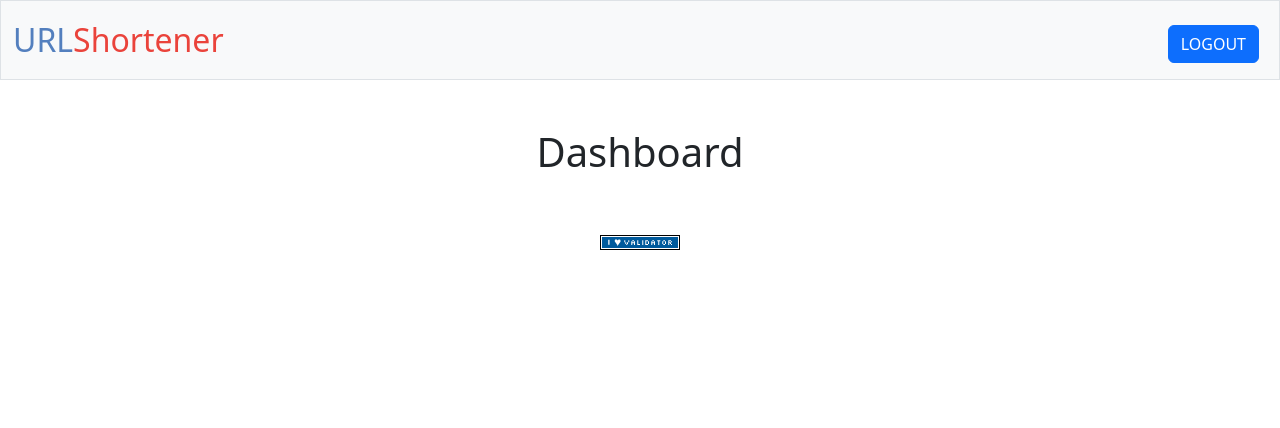
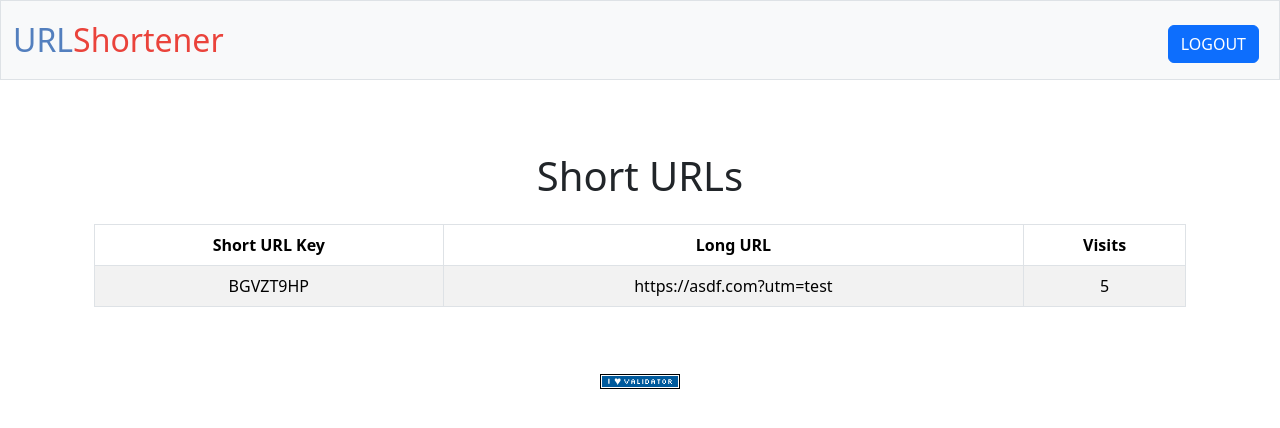
Before and after one commit to thantthuhein/cs50-final-project, a Flask app: page /dashboard in a window 1280 px wide. Shown: the top 428 px of the page. Run offline with Flask 3, Linux system fonts and the light colour scheme; a user stored in the database is signed in; data comes from the database, SQL or seed files in the repository.

Commit message:
Feat: table views for short urls

```diff
--- a/routes.py
+++ b/routes.py
@@ -82,7 +82,14 @@ def login():
 @routes.route("/dashboard", methods=["GET"])
 @login_required
 def dashboard():
-    return render_template("dashboard.html")
+    user_id = session.get("user_id")
+
+    query = db.session.execute(
+        select(ShortUrl).where(ShortUrl.user_id == user_id)
+    )
+    url_maps = query.scalars().all()
+
+    return render_template("dashboard.html", url_maps=url_maps)
 
 @routes.route("/logout", methods=["POST"])
 @login_required
--- a/templates/dashboard.html
+++ b/templates/dashboard.html
@@ -5,5 +5,31 @@
 {% endblock %}
 
 {% block main %}
-    <h1>Dashboard<h1/>
+    <h1 class="my-4 text-center">Short URLs</h1>
+    <div class="container">
+        <div class="table-responsive">
+            <table class="table table-striped table-bordered">
+                <thead class="thead-dark">
+                    <tr>
+                        <th>Short URL Key</th>
+                        <th>Long URL</th>
+                        <th>Visits</th>
+                    </tr>
+                </thead>
+                <tbody>
+                    {% for url_map in url_maps %}
+                    <tr>
+                        <td>{{ url_map.short_url }}</td>
+                        <td>{{ url_map.long_url }}</td>
+                        <td>{{ url_map.visits }}</td>
+                    </tr>
+                    {% else %}
+                    <tr>
+                        <td colspan="3" class="text-center">No URLs found.</td>
+                    </tr>
+                    {% endfor %}
+                </tbody>
+            </table>
+        </div>
+    </div>
 {% endblock %}
```
